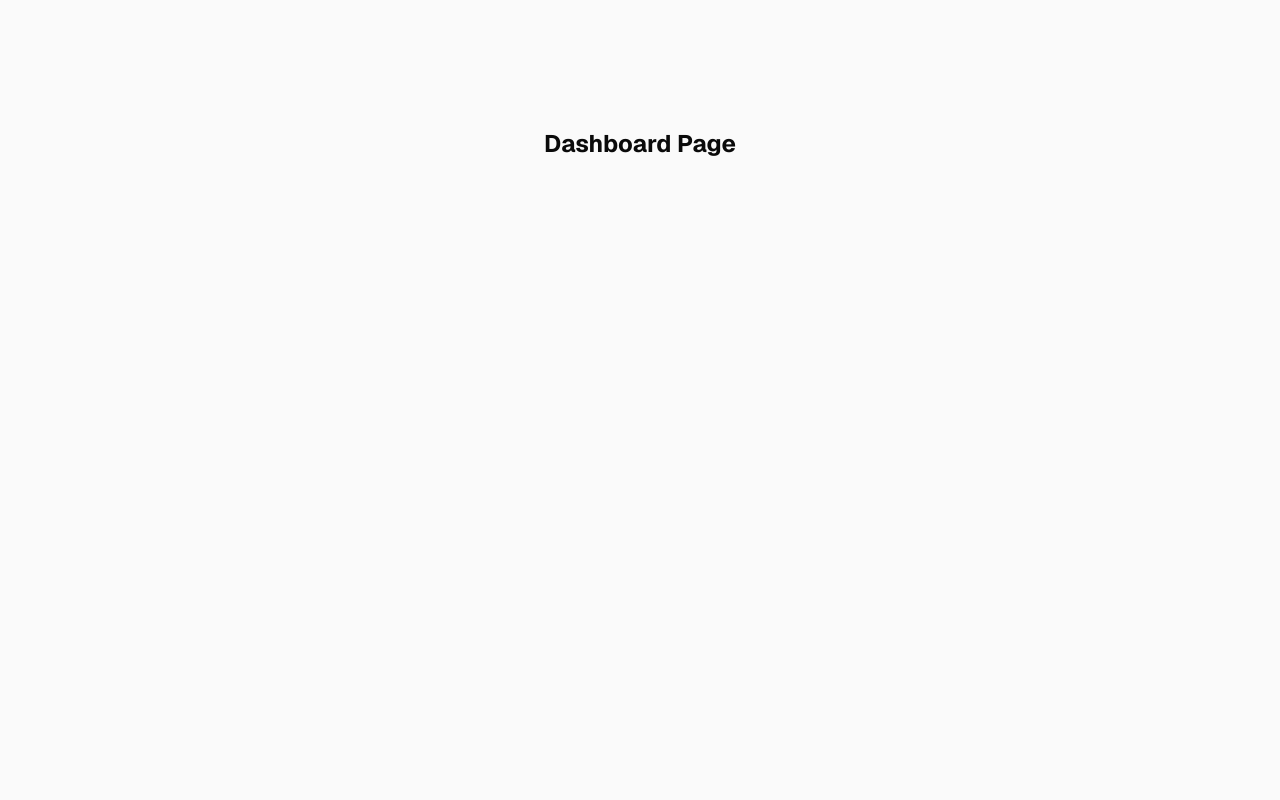
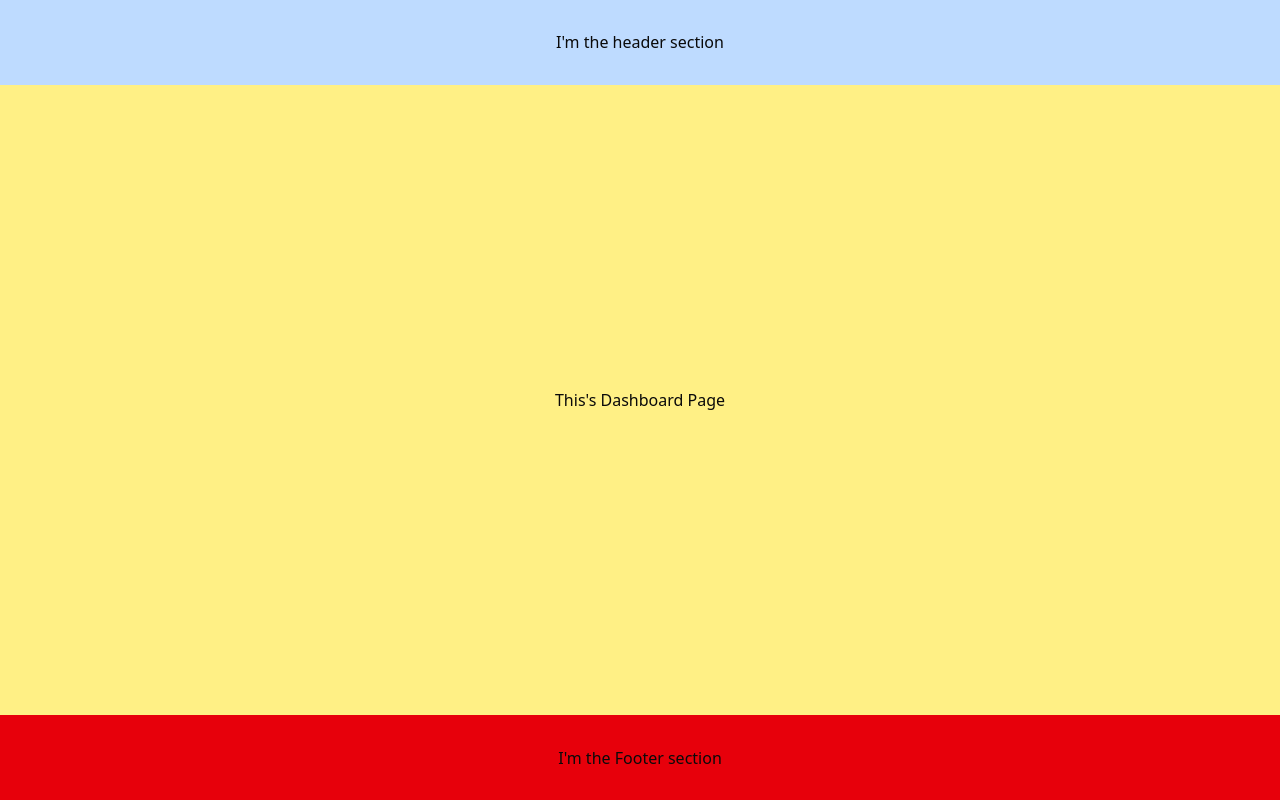
Before and after one commit to Hirusha1223/cinescope-06, a Next.js app: page /dashboard in a window 1280 px wide. Built offline with nearby package versions, Linux system fonts and the light colour scheme.

Commit message:
added the header content and footer section in dashboad page

```diff
--- a/app/dashboard/layout.tsx
+++ /dev/null
@@ -1,13 +0,0 @@
-type DashboardLayoutProps = {
-  children: React.ReactNode;
-};
-
-export default function DashboardLayout({
-  children,
-}: Readonly<DashboardLayoutProps>) {
-  return (
-    <div className="min-h-[80vh] max-w-7xl mx-auto bg-purple-500">
-      {children}
-    </div>
-  );
-}
--- a/app/dashboard/page.tsx
+++ b/app/dashboard/page.tsx
@@ -1,9 +1,25 @@
 export default function dashboardPage(){
     return (
-  <div className="flex min-h-screen items-center bg-zinc-50 justify-center font-sans dark:bg-black">
-    <main className="flex min-h-screen w-full max-w-3xl flex-col items-center justify-between py-32 p">
-      <h1 className="text-2xl font-bold">Dashboard Page</h1>
+        <div className="flex flex-col min-h-screen">
+      {/* {Header Section} */}
+
+    <header className="flex-1 flex items-center justify-center bg-blue-200">
+      <span>I&apos;m the header section</span>
+    </header>
+
+    {/* {Main Section} */}
+
+    <main className="flex-10 flex items-center justify-center bg-yellow-200">
+      <h1>This&apos;s Dashboard Page</h1>
     </main>
-  </div>
+
+    {/* {Footer Section} */}
+
+    <footer className="flex-1 flex items-center justify-center bg-red-600">
+      <span>I&apos;m the Footer section</span>
+    </footer>
+
+
+    </div>
 );
 }
```
